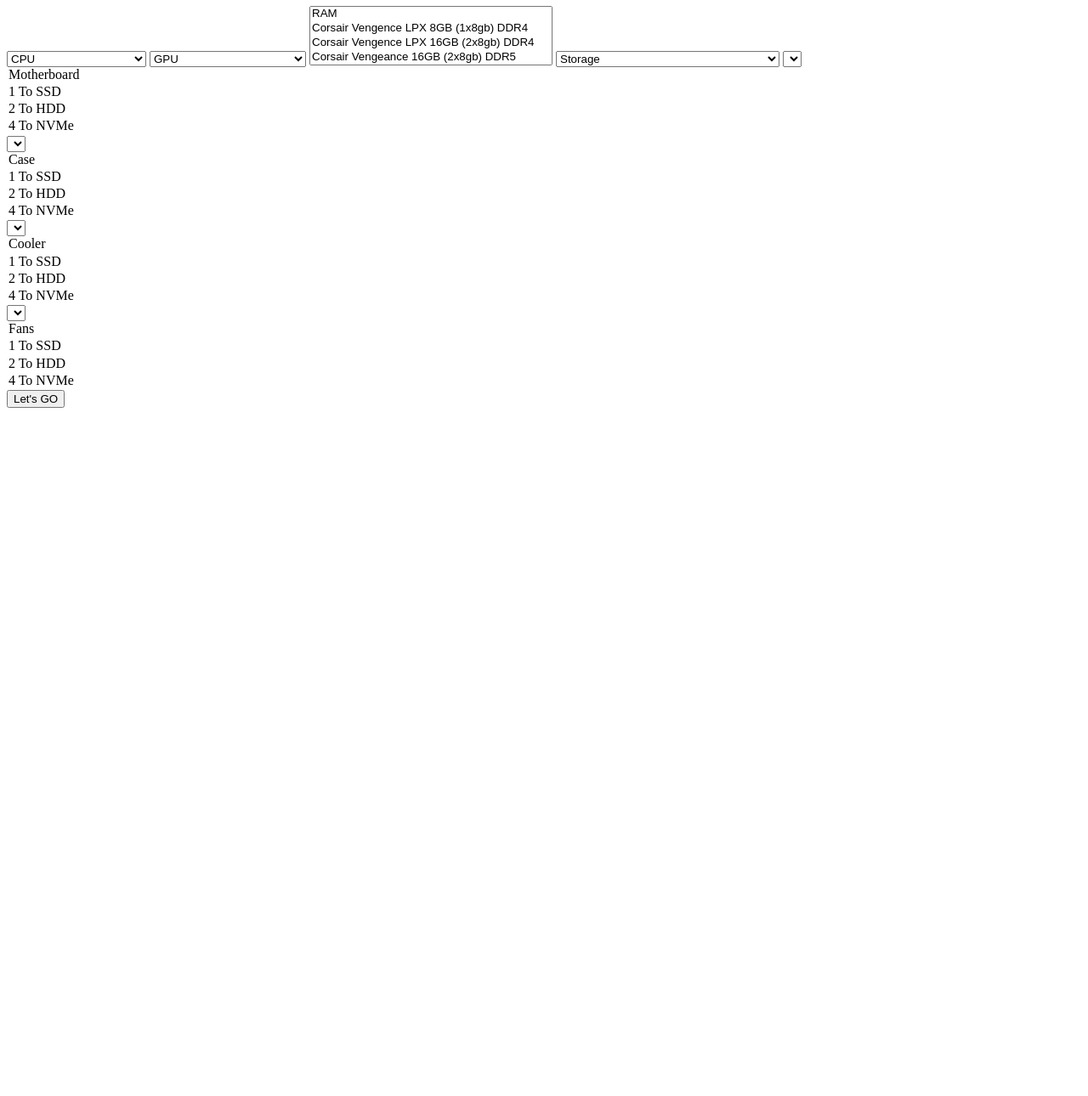
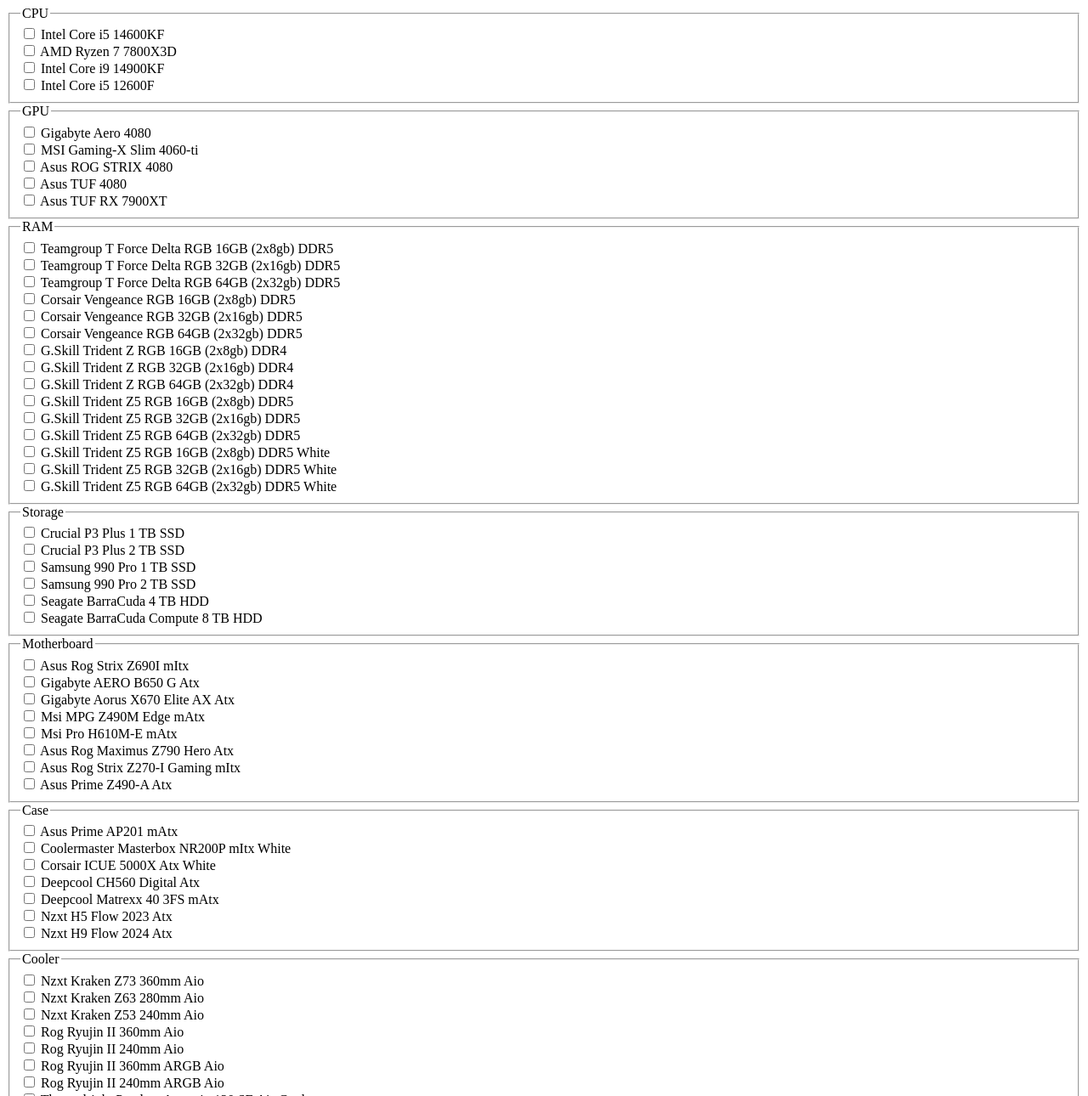
Before and after one commit to Switmy/DreamPC, a website: page index.html in a window 1280 px wide. Shown: the part 73-1363 px from the top of the page at 85% size. Before the commit the page ends 1165 px from the top, so only its background shows below. Drawn offline with Linux system fonts and the light colour scheme.

Commit message:
modified:   database.js 	renamed:    images/asus-prime-z490-a-03-620163479-removebg-preview.png -> images/asus-prime-z490-a.png 	renamed:    images/61CRh5dUkcL-4242713100-removebg-preview.png -> images/rog-maximus-z790-hero.png 	renamed:    images/13-132-954-V01-3211368901-removebg-preview.png -> images/rog-strix-z270-i-gaming.png 	renamed:    images/thermalright-tl-c12cw-s-x3-white.png -> images/thermalright-tl-c12cw-s-white.png 	modified:   index.html

```diff
--- a/database.js
+++ b/database.js
@@ -22,12 +22,15 @@
             { type: 'case', name: 'microATX Deepcool Matrexx 40', image: 'deepcool-matrexx-40-3fs.png'},
             { type: 'case', name: 'ATX Deepcool CH560 Digital', image: 'deepcool-ch560-digital.png'},
             { type: 'case', name: 'ATX Corsair ICUE 5000X White', image: 'corsair-icue-5000x-white.png'},
-            { type: 'case', name: 'ATX Corsair ICUE 5000X White', image: 'corsair-icue-5000x-white.png'},
             { type: 'case', name: 'ATX Cooler-Master Masterbox NR200P White', image: 'coolermaster-masterbox-nr200p-white.png'},
             { type: 'gpu', value: 'gigabyte-aero-4080', name: 'Gigabyte Aero 4080', image: 'gigabyte-4080-aero.png'},
             { type: 'gpu', value:'msi-gaming-x-slim-xt-4060-ti', name: 'MSI Gaming-X Slim 4060-ti', image: 'msi-4060-ti-gaming-x-slim.png'},
             { type: 'gpu', value:'asus-rog-strix-4080', name: 'Asus ROG STRIX 4080', image: 'rog-4080-strix.png'},
             { type: 'gpu', value:'asus-tuf-4080', name: 'Asus TUF 4080', image: 'tuf-4080.png'},
+            { type: 'gpu', value:'asus-tuf-rx-7900-xt', name: 'Asus TUF RX 7900XT', image: 'tuf-rx-7900-xt.png'},
+            { type: 'ram', value:'teamgroup-t-force-delta-rgb-2x8gb-ddr5', name: 'Teamgroup T Force Delta RGB 16GB (2x8gb) DDR5', image: 'teamgroup-t-force-delta-rgb-ddr5.png'},
+            { type: 'ram', value:'teamgroup-t-force-delta-rgb-2x16gb-ddr5', name: 'Teamgroup T Force Delta RGB 32GB (2x16gb) DDR5', image: 'teamgroup-t-force-delta-rgb-ddr5.png'},
+            { type: 'ram', value:'teamgroup-t-force-delta-rgb-2x16gb-ddr5', name: 'Teamgroup T Force Delta RGB 64GB (2x32gb) DDR5', image: 'teamgroup-t-force-delta-rgb-ddr5.png'},
         ];
 
         // Prépare l'insertion des components
--- a/index.html
+++ b/index.html
@@ -2,74 +2,99 @@
 <html lang="en">
 <head>
     <meta charset="UTF-8">
-    <title>Chose your components</title>
+    <title>Choose Your Components</title>
     <link rel="stylesheet" href="index.css">
 </head>
 <body>
-    <h1>Chose your components</h1>
+    <h1>Choose Your Components</h1>
     <form id="form-components">
-        <select name="cpu" id="cpu">
-            <option value="">CPU</option>
-            <option value="intel-core-i5-14600KF">Intel Core i5 14600KF</option>
-            <option value="amd-ryzen-7-7800X3D">AMD Ryzen 7 7800X3D</option>
-            <option value="intel-core-i9-14900KF">Intel Core i9 14900KF</option>
-            <option value="intel-core-i9-12600F">Intel Core i5 12600F</option>
-        </select>
+        <fieldset>
+            <legend>CPU</legend>
+            <label><input type="checkbox" name="cpu" value="intel-core-i5-14600KF"> Intel Core i5 14600KF</label><br>
+            <label><input type="checkbox" name="cpu" value="amd-ryzen-7-7800X3D"> AMD Ryzen 7 7800X3D</label><br>
+            <label><input type="checkbox" name="cpu" value="intel-core-i9-14900KF"> Intel Core i9 14900KF</label><br>
+            <label><input type="checkbox" name="cpu" value="intel-core-i9-12600F"> Intel Core i5 12600F</label><br>
+        </fieldset>
 
-        <select name="gpu" id="gpu">
-            <option value="">GPU</option>
-            <option value="gigabyte-aero-4080">Gigabyte Aero 4080</option>
-            <option value="msi-gaming-x-slim-xt-4060-ti">MSI Gaming-X Slim 4060-ti</option>
-            <option value="asus-rog-strix-4080">Asus ROG STRIX 4080</option>
-            <option value="asus-tuf-4080">Asus TUF 4080</option>
-        </select>
+        <fieldset>
+            <legend>GPU</legend>
+            <label><input type="checkbox" name="gpu" value="gigabyte-aero-4080"> Gigabyte Aero 4080</label><br>
+            <label><input type="checkbox" name="gpu" value="msi-gaming-x-slim-xt-4060-ti"> MSI Gaming-X Slim 4060-ti</label><br>
+            <label><input type="checkbox" name="gpu" value="asus-rog-strix-4080"> Asus ROG STRIX 4080</label><br>
+            <label><input type="checkbox" name="gpu" value="asus-tuf-4080"> Asus TUF 4080</label><br>
+            <label><input type="checkbox" name="gpu" value="asus-tuf-rx-7900-xt"> Asus TUF RX 7900XT</label><br>
+        </fieldset>
 
-        <select name="ram" id="ram" multiple>
-            <option value="">RAM</option>
-            <option value="corsair-vengence-lpx-1x8gb-ddr4">Corsair Vengence LPX 8GB (1x8gb) DDR4</option>
-            <option value="corsair-vengence-lpx-2x8gb-ddr4">Corsair Vengence LPX 16GB (2x8gb) DDR4</option>
-            <option value="corsair-vengence-2x8gb-ddr5">Corsair Vengeance 16GB (2x8gb) DDR5</option>
-            <option value="corsair-vengence-RGB-2x16gb-ddr5">Corsair Vengeance RGB 32GB (2x16gb) DDR5</option>
-            <option value="corsair-vengence-RGB-4x16gb-ddr5">Corsair Vengeance RGB 64GB (4x16gb) DDR5</option>
-        </select>
+        <fieldset>
+            <legend>RAM</legend>
+            <label><input type="checkbox" name="ram" value="teamgroup-t-force-delta-rgb-2x8gb-ddr5"> Teamgroup T Force Delta RGB 16GB (2x8gb) DDR5</label><br>
+            <label><input type="checkbox" name="ram" value="teamgroup-t-force-delta-rgb-2x16gb-ddr5"> Teamgroup T Force Delta RGB 32GB (2x16gb) DDR5</label><br>
+            <label><input type="checkbox" name="ram" value="teamgroup-t-force-delta-rgb-2x32gb-ddr5"> Teamgroup T Force Delta RGB 64GB (2x32gb) DDR5</label><br>
+            <label><input type="checkbox" name="ram" value="corsair-vengeance-rgb-2x8gb-ddr5"> Corsair Vengeance RGB 16GB (2x8gb) DDR5</label><br>
+            <label><input type="checkbox" name="ram" value="corsair-vengeance-rgb-2x16gb-ddr5"> Corsair Vengeance RGB 32GB (2x16gb) DDR5</label><br>
+            <label><input type="checkbox" name="ram" value="corsair-vengeance-rgb-2x32gb-ddr5"> Corsair Vengeance RGB 64GB (2x32gb) DDR5</label><br>
+            <label><input type="checkbox" name="ram" value="g.skill-trident-z-rgb-2x8gb-ddr4"> G.Skill Trident Z RGB 16GB (2x8gb) DDR4</label><br>
+            <label><input type="checkbox" name="ram" value="g.skill-trident-z-rgb-2x16gb-ddr4"> G.Skill Trident Z RGB 32GB (2x16gb) DDR4</label><br>
+            <label><input type="checkbox" name="ram" value="g.skill-trident-z-rgb-2x32gb-ddr4"> G.Skill Trident Z RGB 64GB (2x32gb) DDR4</label><br>
+            <label><input type="checkbox" name="ram" value="g.skill-trident-z5-rgb-2x8gb-ddr5"> G.Skill Trident Z5 RGB 16GB (2x8gb) DDR5</label><br>
+            <label><input type="checkbox" name="ram" value="g.skill-trident-z5-rgb-2x16gb-ddr5"> G.Skill Trident Z5 RGB 32GB (2x16gb) DDR5</label><br>
+            <label><input type="checkbox" name="ram" value="g.skill-trident-z5-rgb-2x32gb-ddr5"> G.Skill Trident Z5 RGB 64GB (2x32gb) DDR5</label><br>
+            <label><input type="checkbox" name="ram" value="g.skill-trident-z5-rgb-2x8gb-ddr5-white"> G.Skill Trident Z5 RGB 16GB (2x8gb) DDR5 White</label><br>
+            <label><input type="checkbox" name="ram" value="g.skill-trident-z5-rgb-2x16gb-ddr5-white"> G.Skill Trident Z5 RGB 32GB (2x16gb) DDR5 White</label><br>
+            <label><input type="checkbox" name="ram" value="g.skill-trident-z5-rgb-2x32gb-ddr5-white"> G.Skill Trident Z5 RGB 64GB (2x32gb) DDR5 White</label><br>
+        </fieldset>
 
-        <select name="storage" id="storage">
-            <option value="">Storage</option>
-            <option value="crucial-p3-plus-1-tb-ssd">Crucial P3 Plus 1 TB SSD</option>
-            <option value="crucial-p3-plus-2-tb-ssd">Crucial P3 Plus 2 TB SSD</option>
-            <option value="samsung-990-pro-1-tb-ssd">Samsung 990 Pro 1 TB SSD</option>
-            <option value="samsung-990-pro-2-tb-ssd">Samsung 990 Pro 2 TB SSD</option>
-            <option value="seagate-barracuda-4-tb-hdd">Seagate BarraCuda 4 TB HDD</option>
-            <option value="seagate-barracuda-compute-8-tb-hdd">Seagate BarraCuda Compute 8 TB HDD</option>
-        </select>
+        <fieldset>
+            <legend>Storage</legend>
+            <label><input type="checkbox" name="storage" value="crucial-p3-plus-1-tb-ssd"> Crucial P3 Plus 1 TB SSD</label><br>
+            <label><input type="checkbox" name="storage" value="crucial-p3-plus-2-tb-ssd"> Crucial P3 Plus 2 TB SSD</label><br>
+            <label><input type="checkbox" name="storage" value="samsung-990-pro-1-tb-ssd"> Samsung 990 Pro 1 TB SSD</label><br>
+            <label><input type="checkbox" name="storage" value="samsung-990-pro-2-tb-ssd"> Samsung 990 Pro 2 TB SSD</label><br>
+            <label><input type="checkbox" name="storage" value="seagate-barracuda-4-tb-hdd"> Seagate BarraCuda 4 TB HDD</label><br>
+            <label><input type="checkbox" name="storage" value="seagate-barracuda-compute-8-tb-hdd"> Seagate BarraCuda Compute 8 TB HDD</label><br>
+        </fieldset>
 
-        <select name="motherboard" id="motherboard"></select>
-            <option value="">Motherboard</option>
-            <option value="1to-ssd">1 To SSD</option>
-            <option value="2to-hdd">2 To HDD</option>
-            <option value="4to-nvme">4 To NVMe</option>
-        </select>
+        <fieldset>
+            <legend>Motherboard</legend>
+            <label><input type="checkbox" name="motherboard" value="asus-rog-strix-z690-i-mitx"> Asus Rog Strix Z690I mItx</label><br>
+            <label><input type="checkbox" name="motherboard" value="gigabyte-b650-aero-g-atx"> Gigabyte AERO B650 G Atx</label><br>
+            <label><input type="checkbox" name="motherboard" value="gigabyte-x670-aorus-elite-ax-atx"> Gigabyte Aorus X670 Elite AX Atx</label><br>
+            <label><input type="checkbox" name="motherboard" value="msi-z490m-mpg-edge-matx"> Msi MPG Z490M Edge mAtx</label><br>
+            <label><input type="checkbox" name="motherboard" value="msi-h610m-e-pro-matx"> Msi Pro H610M-E mAtx</label><br>
+            <label><input type="checkbox" name="motherboard" value="asus-rog-z790-maximus-hero-atx"> Asus Rog Maximus Z790 Hero Atx</label><br>
+            <label><input type="checkbox" name="motherboard" value="asus-rog-z270-i-gaming-mitx"> Asus Rog Strix Z270-I Gaming mItx</label><br>
+            <label><input type="checkbox" name="motherboard" value="asus-prime-z490-a-atx"> Asus Prime Z490-A Atx</label><br>
+        </fieldset>
 
-        <select name="case" id="case"></select>
-            <option value="">Case</option>
-            <option value="1to-ssd">1 To SSD</option>
-            <option value="2to-hdd">2 To HDD</option>
-            <option value="4to-nvme">4 To NVMe</option>
-        </select>
+        <fieldset>
+            <legend>Case</legend>
+            <label><input type="checkbox" name="case" value="asus-prime-AP201-matx"> Asus Prime AP201 mAtx</label><br>
+            <label><input type="checkbox" name="case" value="coolermaster-masterbox-nr200p-mitx-white"> Coolermaster Masterbox NR200P mItx White</label><br>
+            <label><input type="checkbox" name="case" value="corsair-icue-5000x-atx-white"> Corsair ICUE 5000X Atx White</label><br>
+            <label><input type="checkbox" name="case" value="deepcool-ch560-digital-atx"> Deepcool CH560 Digital Atx</label><br>
+            <label><input type="checkbox" name="case" value="deepcool-matrexx-40-3fs-matx"> Deepcool Matrexx 40 3FS mAtx</label><br>
+            <label><input type="checkbox" name="case" value="nzxt-h5-flow-2023-atx"> Nzxt H5 Flow 2023 Atx</label><br>
+            <label><input type="checkbox" name="case" value="nzxt-h9-flow-2024-atx"> Nzxt H9 Flow 2024 Atx</label><br>
+        </fieldset>
 
-        <select name="cooler" id="cooler"></select>
-            <option value="">Cooler</option>
-            <option value="1to-ssd">1 To SSD</option>
-            <option value="2to-hdd">2 To HDD</option>
-            <option value="4to-nvme">4 To NVMe</option>
-        </select>
+        <fieldset>
+            <legend>Cooler</legend>
+            <label><input type="checkbox" name="cooler" value="nzxt-kraken-z73-360mm-aio"> Nzxt Kraken Z73 360mm Aio</label><br>
+            <label><input type="checkbox" name="cooler" value="nzxt-kraken-z63-280mm-aio"> Nzxt Kraken Z63 280mm Aio</label><br>
+            <label><input type="checkbox" name="cooler" value="nzxt-kraken-z53-240mm-aio"> Nzxt Kraken Z53 240mm Aio</label><br>
+            <label><input type="checkbox" name="cooler" value="rog-ryujin-ii-360mm-aio"> Rog Ryujin II 360mm Aio</label><br>
+            <label><input type="checkbox" name="cooler" value="rog-ryujin-ii-240mm-aio"> Rog Ryujin II 240mm Aio</label><br>
+            <label><input type="checkbox" name="cooler" value="rog-ryujin-ii-360mm-argb-aio"> Rog Ryujin II 360mm ARGB Aio</label><br>
+            <label><input type="checkbox" name="cooler" value="rog-ryujin-ii-240mm-argb-aio"> Rog Ryujin II 240mm ARGB Aio</label><br>
+            <label><input type="checkbox" name="cooler" value="thermalright-peerless-assassin-120-se-air-cooler"> Thermalright Peerless Assassin 120 SE Air-Cooler</label><br>
+        </fieldset>
 
-        <select name="fans" id="fans"></select>
-            <option value="">Fans</option>
-            <option value="1to-ssd">1 To SSD</option>
-            <option value="2to-hdd">2 To HDD</option>
-            <option value="4to-nvme">4 To NVMe</option>
-        </select>
+        <fieldset>
+            <legend>Fans</legend>
+            <label><input type="checkbox" name="fans" value="arctic-p12-max-120mm"> Arctic P12 Max 120mm</label><br>
+            <label><input type="checkbox" name="fans" value="nzxt-f120-rgb-120mm"> Nzxt F120 RGB 120mm</label><br>
+            <label><input type="checkbox" name="fans" value="thermalright-tl-c12cw-s-white-120mm"> Thermalright TL C12CW-S White 120mm</label><br>
+        </fieldset>
 
         <button type="button" id="submit-btn">Let's GO</button>
     </form>
```
Also changed, not shown: images/asus-prime-z490-a.png (renamed from images/asus-prime-z490-a-03-620163479-removebg-preview.png), images/rog-maximus-z790-hero.png (renamed from images/61CRh5dUkcL-4242713100-removebg-preview.png), images/rog-strix-z270-i-gaming.png (renamed from images/13-132-954-V01-3211368901-removebg-preview.png), images/thermalright-tl-c12cw-s-white.png (renamed from images/thermalright-tl-c12cw-s-x3-white.png).
